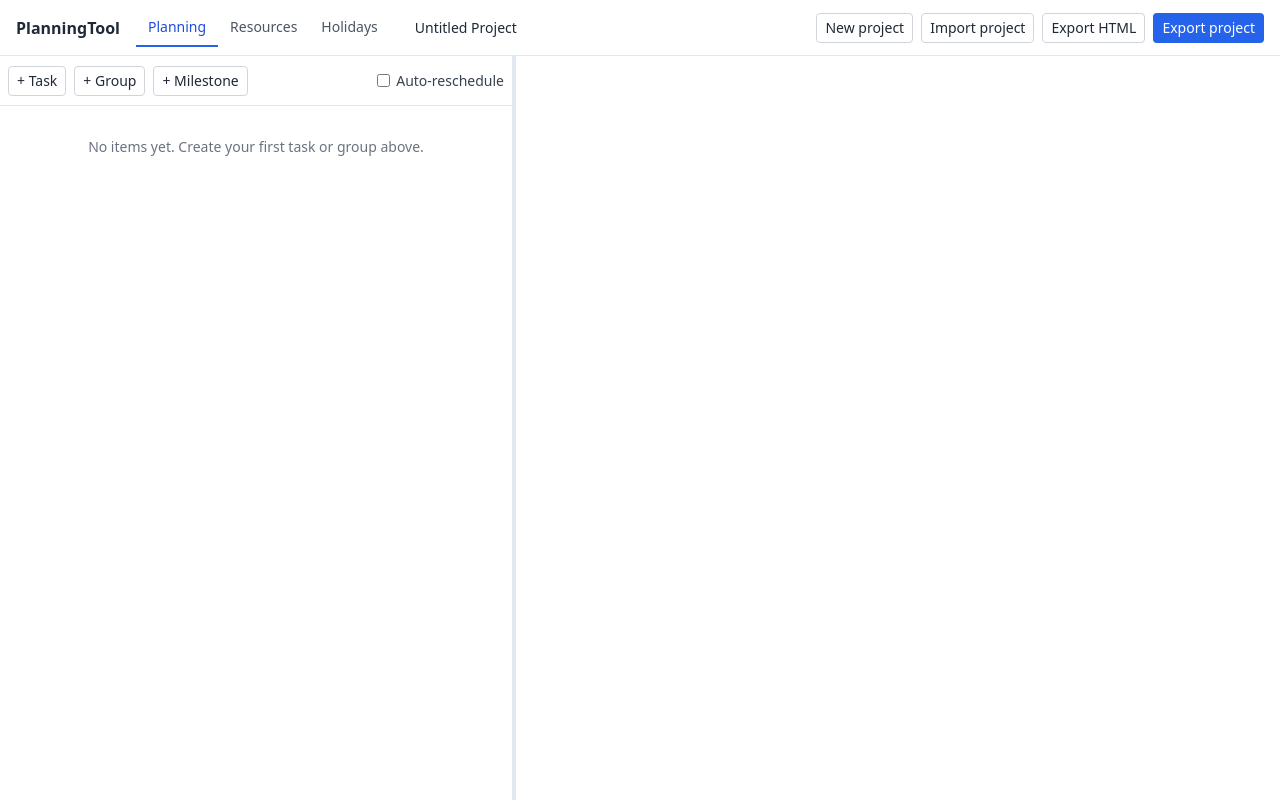
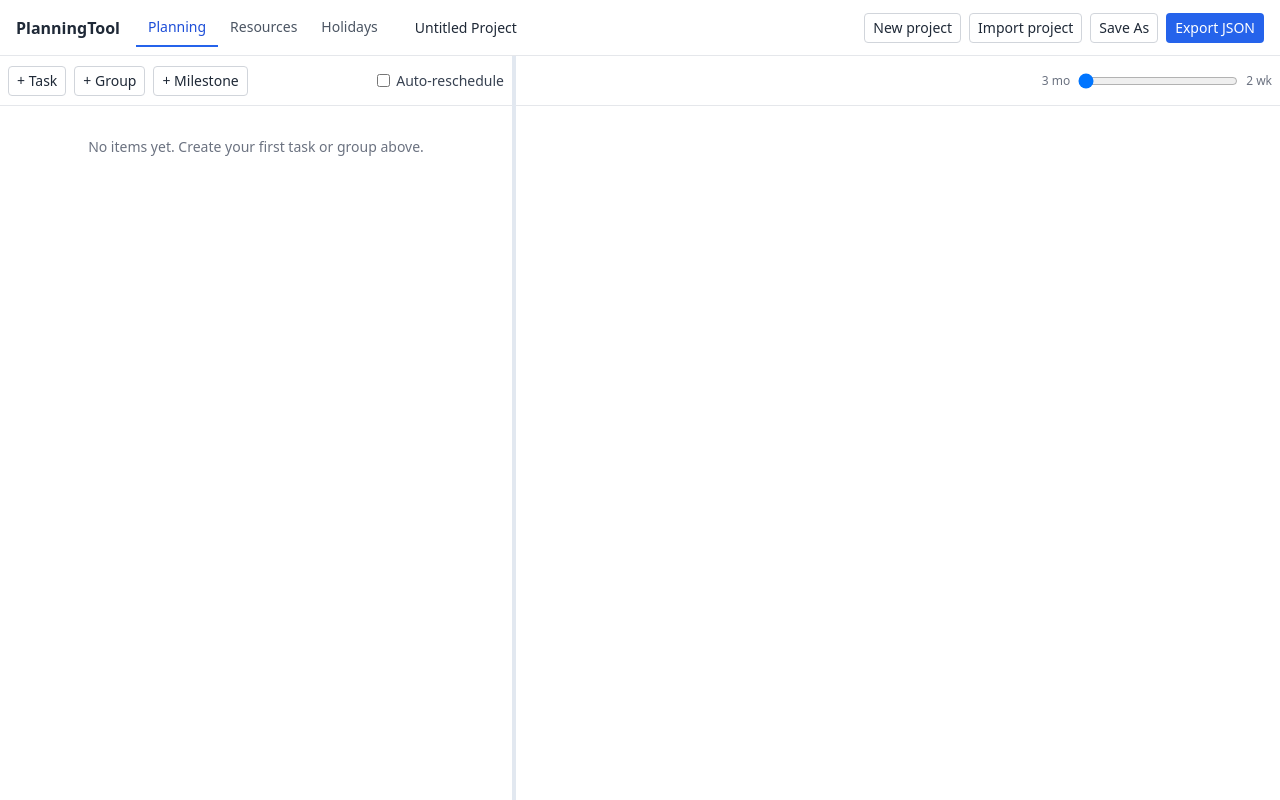
Before and after one commit to ionutgohan/ProjectPlanningTool, a React (Vite) app: page / in a window 1280 px wide. Built offline with nearby package versions, Linux system fonts and the light colour scheme.

Commit message:
add zoom bar for gantt chart

```diff
--- a/src/ui/common/TopNav.tsx
+++ b/src/ui/common/TopNav.tsx
@@ -174,8 +174,8 @@ export function TopNav() {
         )}
         <Button variant="secondary" size="sm" onClick={handleNew} title="Start a blank new project">New project</Button>
         <Button variant="secondary" size="sm" onClick={handleImportClick}>Import project</Button>
-        <Button variant="secondary" size="sm" onClick={handleExportHTML} title="Single self-contained HTML — full editable tool with this plan baked in">Export HTML</Button>
-        <Button variant="primary" size="sm" onClick={handleExportJSON}>Export project</Button>
+        <Button variant="secondary" size="sm" onClick={handleExportHTML} title="Single self-contained HTML — full editable tool with this plan baked in">Save As</Button>
+        <Button variant="primary" size="sm" onClick={handleExportJSON}>Export JSON</Button>
         <input
           ref={fileRef}
           type="file"
--- /dev/null
+++ b/src/ui/gantt/GanttToolbar.tsx
@@ -0,0 +1,31 @@
+import { GANTT_HEADER_HEIGHT } from './constants'
+
+interface GanttToolbarProps {
+  zoomPct: number
+  onZoomChange: (pct: number) => void
+}
+
+export function GanttToolbar({ zoomPct, onZoomChange }: GanttToolbarProps) {
+  return (
+    <div
+      className="border-b px-2 flex items-center gap-2 bg-white box-border"
+      style={{ height: GANTT_HEADER_HEIGHT }}
+    >
+      <div className="ml-auto flex items-center gap-2 text-sm text-gray-700 select-none">
+        <span className="text-xs text-gray-500">3 mo</span>
+        <input
+          type="range"
+          min={0}
+          max={100}
+          step={1}
+          value={zoomPct}
+          onChange={(e) => onZoomChange(Number(e.target.value))}
+          className="w-40 cursor-pointer"
+          title="Zoom calendar"
+          aria-label="Zoom calendar"
+        />
+        <span className="text-xs text-gray-500">2 wk</span>
+      </div>
+    </div>
+  )
+}
--- a/src/ui/gantt/frappe-gantt.d.ts
+++ b/src/ui/gantt/frappe-gantt.d.ts
@@ -33,5 +33,6 @@ declare module 'frappe-gantt' {
     constructor(wrapper: string | HTMLElement | SVGElement, tasks: GanttTaskInput[], options?: GanttOptions)
     refresh(tasks: GanttTaskInput[]): void
     change_view_mode(mode: string): void
+    options: GanttOptions & { column_width: number; step: number }
   }
 }
--- a/src/ui/planning/PlanningView.tsx
+++ b/src/ui/planning/PlanningView.tsx
@@ -1,6 +1,7 @@
 import { useEffect, useRef, useState } from 'react'
 import { usePlanningStore } from '@/store/planningStore'
 import { GanttChart } from '@/ui/gantt/GanttChart'
+import { GanttToolbar } from '@/ui/gantt/GanttToolbar'
 import { ItemTreeBody, ItemTreeToolbar } from './ItemTree'
 import { RescheduleDialog } from './RescheduleDialog'
 
@@ -9,12 +10,23 @@ const MIN_PCT = 15
 const MAX_PCT = 85
 const DEFAULT_PCT = 40
 
+const ZOOM_STORAGE_KEY = 'planning.ganttZoomPct'
+const DEFAULT_ZOOM = 0
+
 function loadInitialSplit(): number {
   if (typeof window === 'undefined') return DEFAULT_PCT
   const raw = window.localStorage.getItem(SPLIT_STORAGE_KEY)
   const parsed = raw ? Number(raw) : NaN
   if (!Number.isFinite(parsed)) return DEFAULT_PCT
   return Math.min(MAX_PCT, Math.max(MIN_PCT, parsed))
+}
+
+function loadInitialZoom(): number {
+  if (typeof window === 'undefined') return DEFAULT_ZOOM
+  const raw = window.localStorage.getItem(ZOOM_STORAGE_KEY)
+  const parsed = raw ? Number(raw) : NaN
+  if (!Number.isFinite(parsed)) return DEFAULT_ZOOM
+  return Math.min(100, Math.max(0, parsed))
 }
 
 export function PlanningView() {
@@ -25,10 +37,15 @@ export function PlanningView() {
   const splitContainerRef = useRef<HTMLDivElement>(null)
   const [splitPct, setSplitPct] = useState<number>(loadInitialSplit)
   const [isDragging, setIsDragging] = useState(false)
+  const [zoomPct, setZoomPct] = useState<number>(loadInitialZoom)
 
   useEffect(() => {
     window.localStorage.setItem(SPLIT_STORAGE_KEY, String(splitPct))
   }, [splitPct])
+
+  useEffect(() => {
+    window.localStorage.setItem(ZOOM_STORAGE_KEY, String(zoomPct))
+  }, [zoomPct])
 
   useEffect(() => {
     if (!isDragging) return
@@ -98,10 +115,14 @@ export function PlanningView() {
             }`}
             title="Drag to resize · Double-click to reset"
           />
-          <div className="flex-1 min-w-0">
+          <div className="flex-1 min-w-0 flex flex-col">
+            <div className="sticky top-0 z-20">
+              <GanttToolbar zoomPct={zoomPct} onZoomChange={setZoomPct} />
+            </div>
             <GanttChart
               project={project}
               scrollContainerRef={scrollerRef}
+              zoomPct={zoomPct}
               onItemClick={(id) => setSelectedItem(id)}
               onItemDoubleClick={(id) => {
                 setSelectedItem(id)
```
Also changed, not shown: src/ui/gantt/GanttChart.tsx (+129 -6 lines), .claude/settings.local.json, 1 other file (tests, documents, lock files or other folders).
